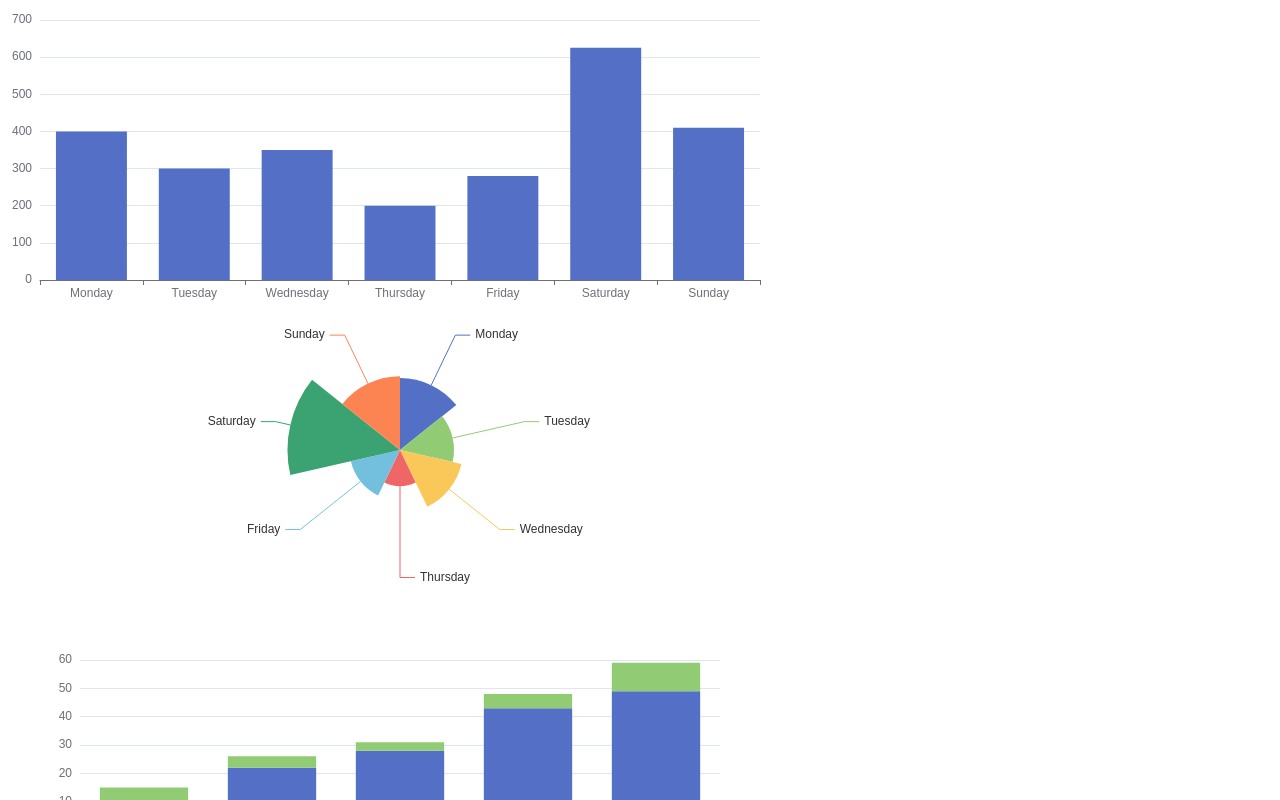
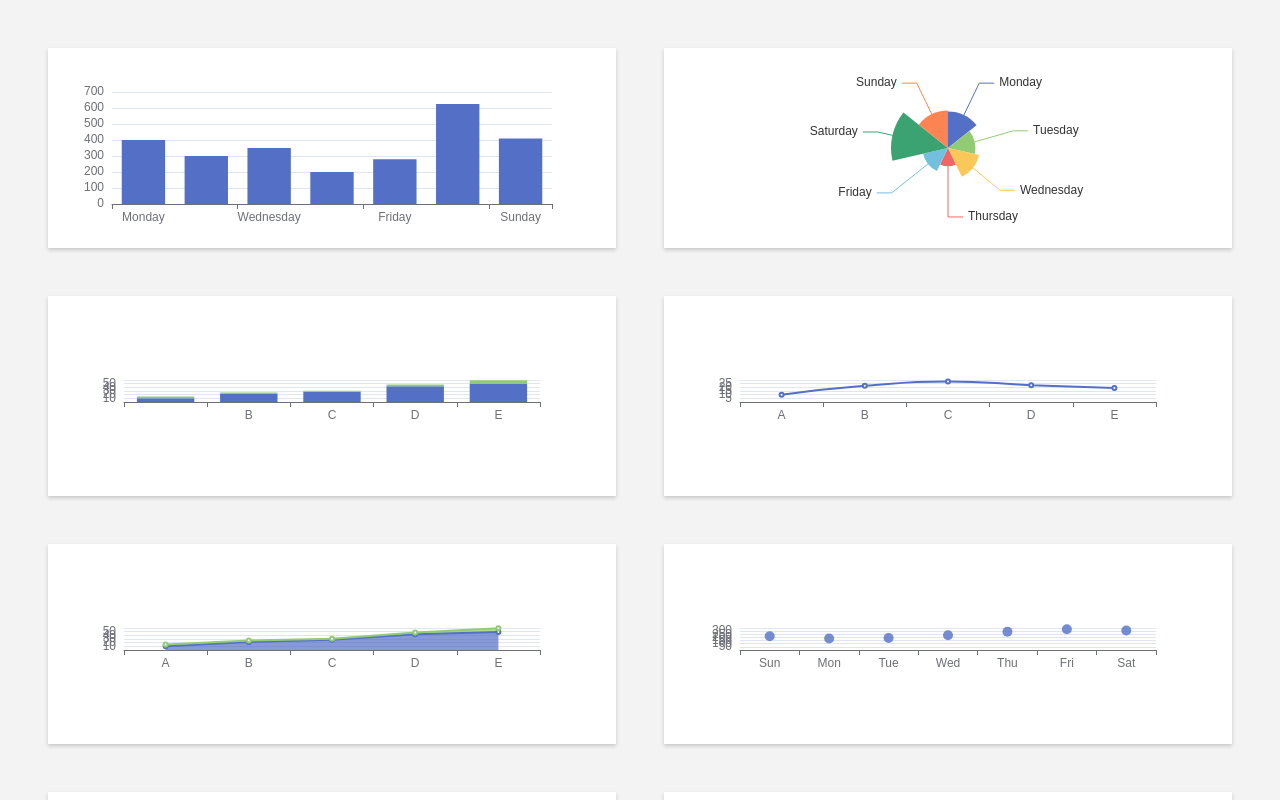
Before and after one commit to SimonGraham86/chart-example, a JavaScript app: page / in a window 1280 px wide. Shown: the top 800 px of the page. Built offline with nearby package versions, Linux system fonts and the light colour scheme; the HTML template or start-up script is replaced by a standard one.

Commit message:
Added Card component and further charts

```diff
--- a/src/App.css
+++ /dev/null
@@ -1,38 +0,0 @@
-.App {
-  text-align: center;
-}
-
-.App-logo {
-  height: 40vmin;
-  pointer-events: none;
-}
-
-@media (prefers-reduced-motion: no-preference) {
-  .App-logo {
-    animation: App-logo-spin infinite 20s linear;
-  }
-}
-
-.App-header {
-  background-color: #282c34;
-  min-height: 100vh;
-  display: flex;
-  flex-direction: column;
-  align-items: center;
-  justify-content: center;
-  font-size: calc(10px + 2vmin);
-  color: white;
-}
-
-.App-link {
-  color: #61dafb;
-}
-
-@keyframes App-logo-spin {
-  from {
-    transform: rotate(0deg);
-  }
-  to {
-    transform: rotate(360deg);
-  }
-}
--- a/src/App.js
+++ b/src/App.js
@@ -1,15 +1,18 @@
-import './App.css';
+import styles from './App.module.css';
 import ReactEcharts from "echarts-for-react";
 import options from './chartOptions';
+import Card from './components/UI/Card';
 
 function App() {
   return (
-    <div>
+    <div className={styles.page}>
       {options.map((option) =>
-        <ReactEcharts
-          option={option}
-          style={{ width: "800px", height: "300px" }}
-        ></ReactEcharts>
+        <Card className={styles.container}>
+          <ReactEcharts
+            option={option}
+            style={{ width: "100%", height: "100%" }}
+          ></ReactEcharts>
+        </Card>
       )}
     </div>
   )
--- /dev/null
+++ b/src/App.module.css
@@ -0,0 +1,14 @@
+.page {
+    padding: 48px 0 0 48px;
+	background: #f3f3f3;
+    display: flex;
+    flex-wrap: wrap;
+    min-height: 100vh;
+    box-sizing: border-box;
+}
+
+.container {
+    flex: 30%;
+    min-width: 350px;
+    height: calc((100vh - 200px) / 3);
+}
--- a/src/chartOptions.js
+++ b/src/chartOptions.js
@@ -80,6 +80,109 @@ const options = [
         tooltip: {
             trigger: "axis"
         }
+    },
+    {
+        xAxis: {
+            data: ['A', 'B', 'C', 'D', 'E']
+        },
+        yAxis: {},
+        series: [
+            {
+                data: [10, 22, 28, 23, 19],
+                type: 'line',
+                smooth: true
+            }
+        ],
+        tooltip: {
+            trigger: "axis"
+        }
+    },
+    {
+        xAxis: {
+            data: ['A', 'B', 'C', 'D', 'E']
+        },
+        yAxis: {},
+        series: [
+            {
+                data: [10, 22, 28, 43, 49],
+                type: 'line',
+                stack: 'x',
+                areaStyle: {}
+            },
+            {
+                data: [5, 4, 3, 5, 10],
+                type: 'line',
+                stack: 'x',
+                areaStyle: {}
+            }
+        ],
+        tooltip: {
+            trigger: "axis"
+        }
+    },
+    {
+        xAxis: {
+            data: ['Sun', 'Mon', 'Tue', 'Wed', 'Thu', 'Fri', 'Sat']
+        },
+        yAxis: {},
+        series: [
+            {
+                type: 'scatter',
+                data: [220, 182, 191, 234, 290, 330, 310]
+            }
+        ],
+        tooltip: {
+            trigger: "axis"
+        }
+    },
+    {
+        series: [
+            {
+                type: 'pie',
+                data: [
+                    {
+                        value: 335,
+                        name: 'Direct Visit'
+                    },
+                    {
+                        value: 234,
+                        name: 'Union Ad'
+                    },
+                    {
+                        value: 1548,
+                        name: 'Search Engine'
+                    }
+                ]
+            }
+        ],
+        tooltip: {
+            trigger: "item"
+        }
+    },
+    {
+        series: [
+            {
+                type: 'pie',
+                data: [
+                    {
+                        value: 335,
+                        name: 'A'
+                    },
+                    {
+                        value: 234,
+                        name: 'B'
+                    },
+                    {
+                        value: 1548,
+                        name: 'C'
+                    }
+                ],
+                radius: ['40%', '70%']
+            }
+        ],
+        tooltip: {
+            trigger: "item"
+        }
     }
 ]
 
--- a/src/components/UI/Card.js
+++ b/src/components/UI/Card.js
@@ -0,0 +1,11 @@
+import styles from './Card.module.css';
+
+const Card = props => {
+    return (
+        <div className={`${styles.card} ${props.className}`}>
+            {props.children}
+        </div>
+    )
+}
+
+export default Card;
--- a/src/components/UI/Card.module.css
+++ b/src/components/UI/Card.module.css
@@ -0,0 +1,7 @@
+.card {
+    background: white;
+    padding: 24px;
+    margin: 0 48px 48px 0;
+    box-shadow: 0 2px 4px 0 #c7c7c7;
+	box-sizing: border-box;
+}
```
